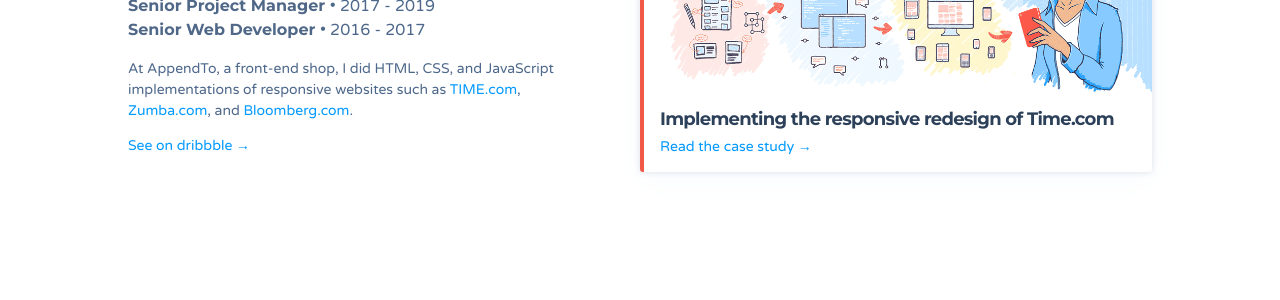
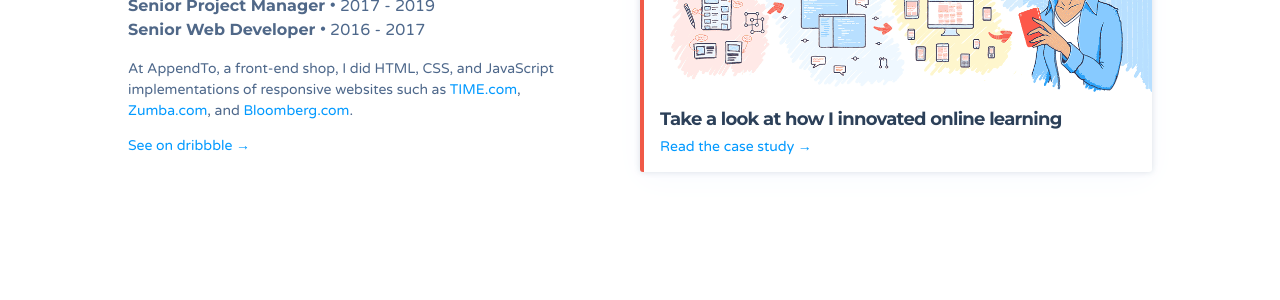
Before and after one commit to zenifold/max_page, a Jekyll site: the page built from index.html, in a window 1280 px wide and 900 px high, scrolled down 2362 px. Shown: the part 152-452 px from the top of the window. Built offline with Jekyll 4.4.1, drawn with Linux system fonts in a browser that asks for light colours; some web fonts are replaced.

Commit message:
Update employers.yaml

```diff
--- a/_data/employers.yaml
+++ b/_data/employers.yaml
@@ -36,7 +36,7 @@
   dribbble: https://dribbble.com/jag/projects/555349-AppendTo-work
   articles_layout: l_1_up
   articles_list:
-    - title: Implementing the responsive redesign of Time.com
+    - title: Take a look at how I innovated online learning
       summary: Working with the TIME.com web team, Doug Neiner and I implemented a complete responsive redesign of TIME.com to help make content more accessible to readers across devices. Read about some of the challenges and opportunities we discovered in implementing responsive design.
       url: /case-studies/appendto/implementing-the-responsive-redesign-of-time-com/
       image: /img/case-studies/case-study-time-responsive-redesign-thumbnail.png
```
